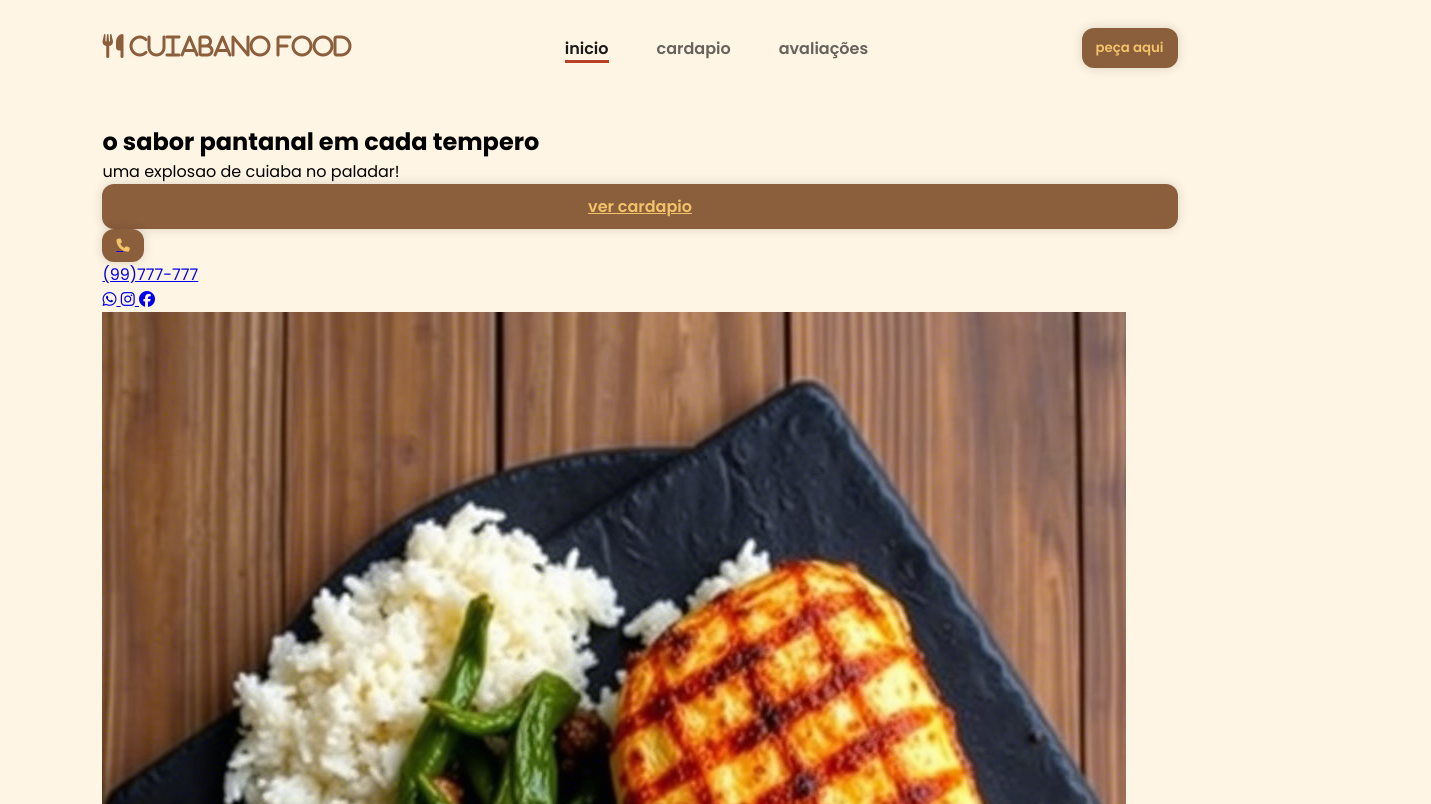
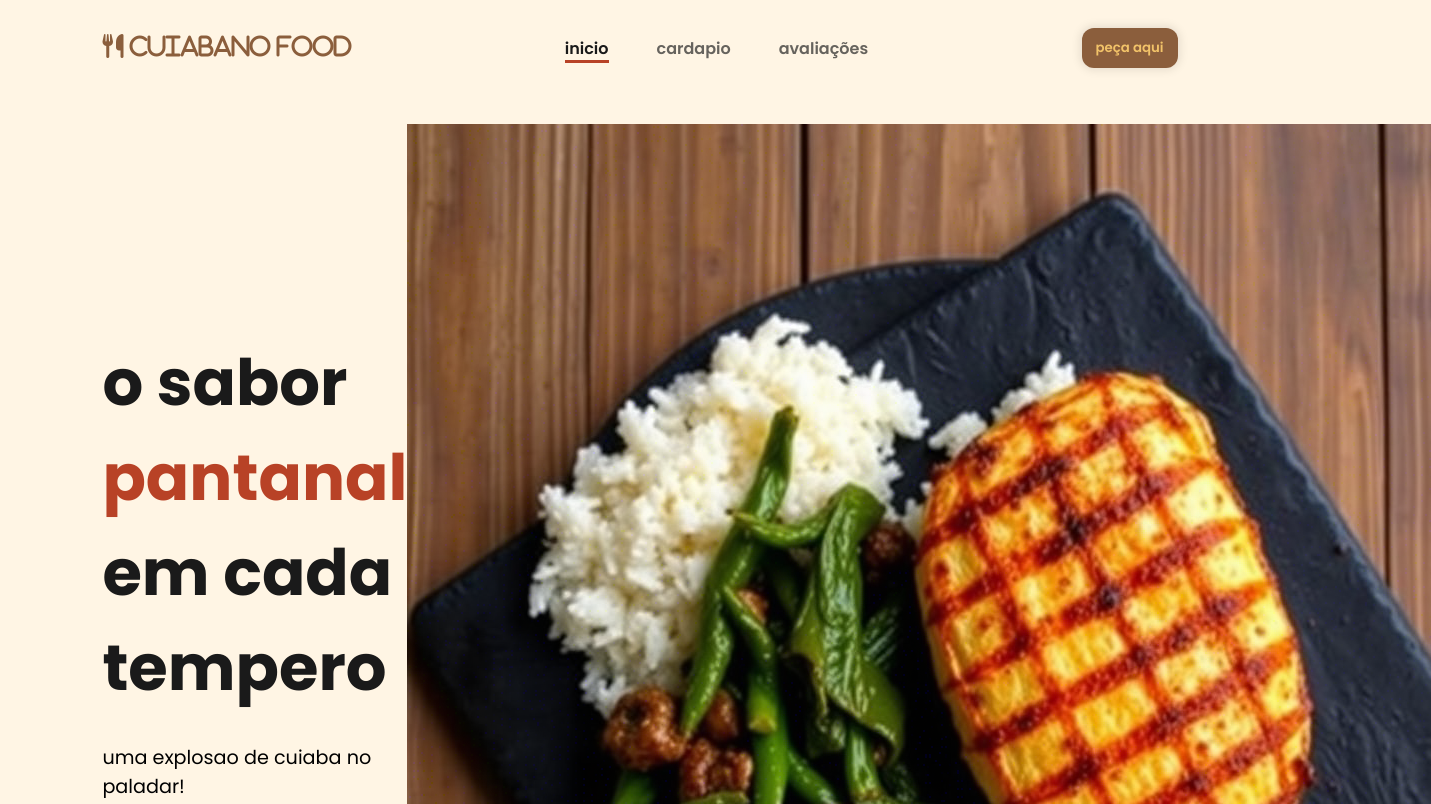
Before and after one commit to Lucas-Alves-Da-Mata/cuiabano-food, a plain HTML site: page index.html in a window 1280 px wide. Shown: the top 804 px of the page, 1431 px wide, since content can reach past the window. Drawn offline with Linux system fonts and the light colour scheme.

Commit message:
add home style

```diff
--- a/index.html
+++ b/index.html
@@ -48,7 +48,7 @@
                     <a href="#" class="btn btn-default">
                         ver cardapio
                     </a>
-                    <a href="tel:+888888888">
+                    <a href="tel:+888888888" id="phone_button">
                         <button class="btn-default">
                             <i class="fa-solid fa-phone"></i>
                         </button>
--- a/style.css
+++ b/style.css
@@ -89,3 +89,103 @@ section{
     background-color: #ffd700;
     color: var(--color-primary-5);
 }
+
+/* home */
+#home {
+    display: flex;
+    align-items: center;
+    justify-content: space-between;
+    min-height: calc(100vh - 91px);
+}
+
+#cta {
+    width: 35%;
+    display: flex;
+    flex-direction: column;
+    gap: 28px;
+    margin-top: 5%;
+}
+
+#cta .title {
+    font-size: 4rem;
+    color: var(--color-neutral-);
+}
+
+#cta .title span {
+    color:var(--color-primary-4);
+}
+
+#cta .description {
+    font-size: 1.2rem;
+}
+
+#cta_buttuons {
+    display: flex;
+    gap: 24px;
+}
+
+#cta_buttons a {
+    text-decoration: none;
+    color: var(--color-neutral-);
+}
+
+#cta_buttons .btn {
+    text-decoration: none;
+    color: var(--color-primary-2);
+}
+
+#cta_buttons .btn:hover {
+    background-color: var(--color-primary-3);
+    color: var(--color-neutral-);
+}
+
+#phone_button {
+    display: flex;
+    gap: 8px;
+    align-items: center;
+    background-color: var(--color-neutral-0);
+    padding: 8px 14px;
+    font-weight: 500;
+    box-shadow: 0px 0px 12px 4px rgba(0, 0, 0, 0.1);
+    border-radius: 12px ;
+}
+
+#phone_button button {
+    box-shadow: none;
+}
+
+.social-media-buttons {
+    display: flex;
+    gap: 18px;
+}
+
+.social-media-buttons a {
+    display: flex;
+    align-items: center;
+    justify-content: center;
+    width: 45px;
+    height: 40px;
+    background-color: var(--color-neutral-0);
+    font-size: 1.25rem;
+    border-radius: 10px;
+    text-decoration: none;
+    color: var(--color-neutral-);
+    box-shadow: 0px 0px 12px 4px rgba(0, 0, 0, 0.1);
+    transition: box-shadow .3s ease;
+}
+
+.social-media-buttons a:hover {
+    box-shadow: 0px 0px 12px 8px var(--color-primary-4);
+}
+
+#banner {
+    display: flex;
+    align-items: center;
+    justify-content: center;
+}
+
+#banner img {
+    height: auto;
+    width: 600px
+    border-radius 30px;
+}
```
